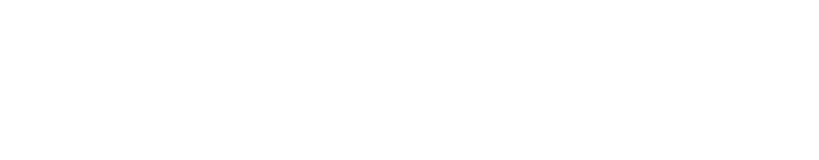
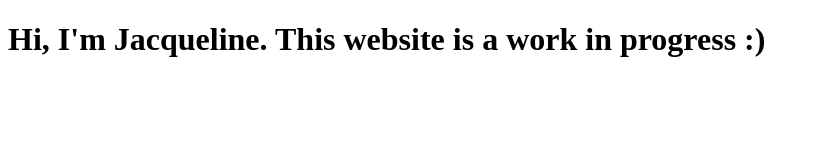
Before and after one commit to jackieo5023/jackieo5023.github.io, a plain HTML site: page index.html in a window 1280 px wide. Shown: the whole page, without its empty margins (0-819 px from the left). Drawn offline with Linux system fonts and the light colour scheme.

Commit message:
Add index

```diff
--- a/index.html
+++ b/index.html
@@ -1,6 +1,9 @@
 <!DOCTYPE HTML>
 <html>
     <head>
-        <title>Hi, I'm Jacqueline! This website is a work in progress :)</title>
+        <title>Jacqueline Osborn</title>
     </head>
+    <body>
+        <h1>Hi, I'm Jacqueline. This website is a work in progress :)</h1>
+    </body>
 </html>
```
